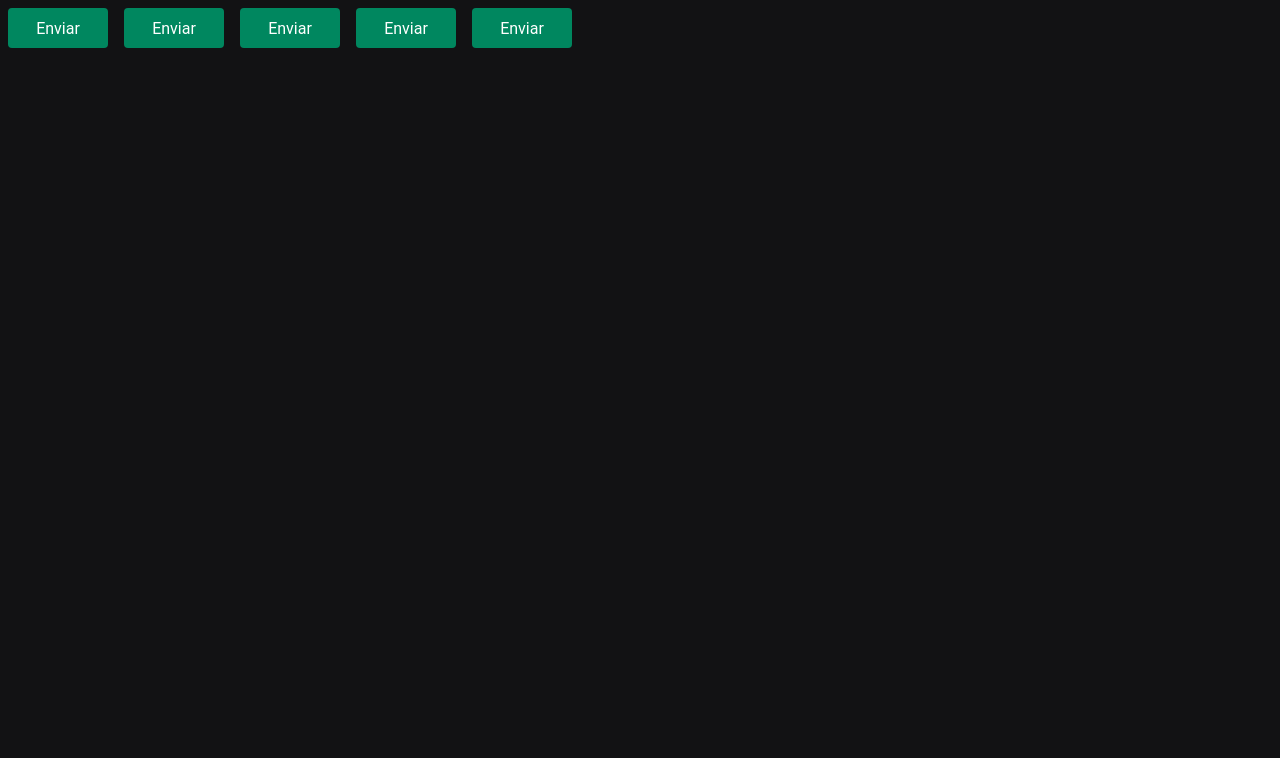
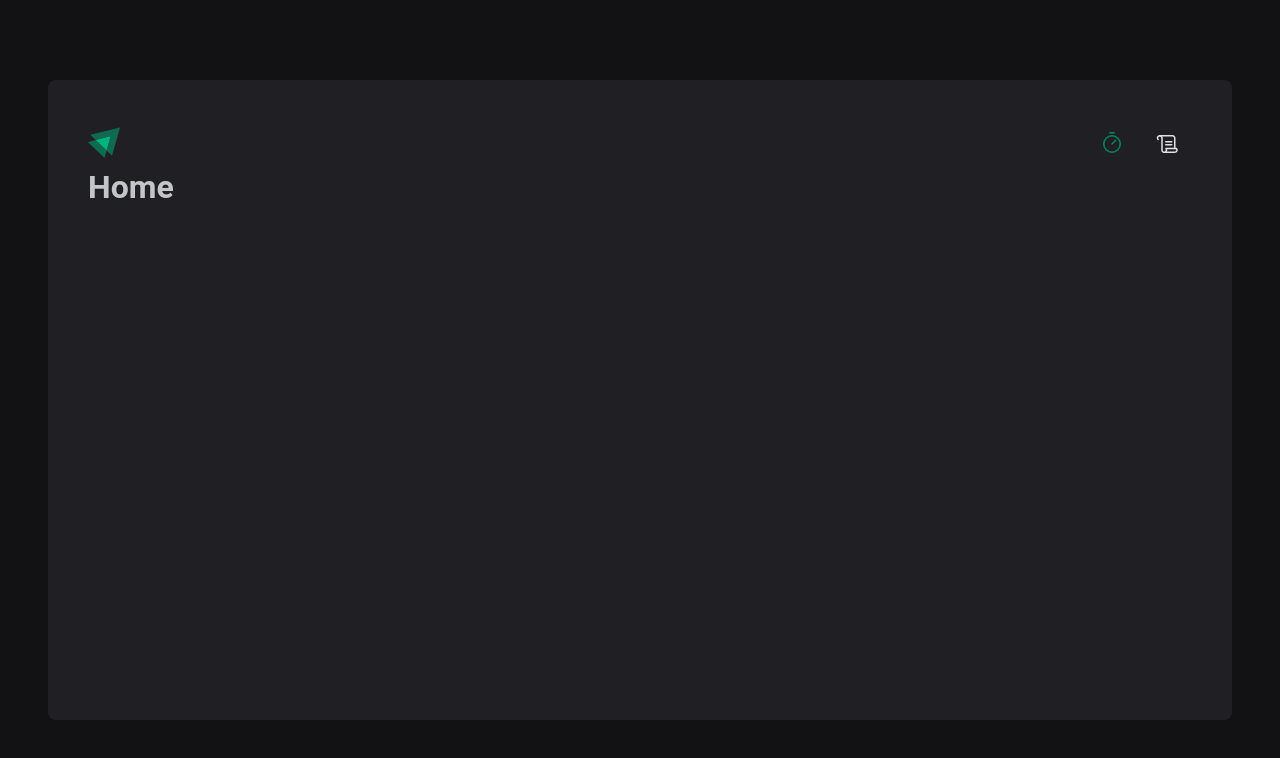
Before and after one commit to vitorsemidio-dev/ignite-timer, a React (Vite) app: page / in a window 1280 px wide. Shown: the top 758 px of the page. Built offline with nearby package versions, Linux system fonts and the light colour scheme.

Commit message:
feat: configuração rotas e criação header

```diff
--- a/package.json
+++ b/package.json
@@ -11,8 +11,10 @@
     "lint:fix": "eslint --ext .ts,.tsx --fix"
   },
   "dependencies": {
+    "phosphor-react": "^1.4.1",
     "react": "^18.2.0",
     "react-dom": "^18.2.0",
+    "react-router-dom": "^6.3.0",
     "styled-components": "^5.3.5"
   },
   "devDependencies": {
--- a/src/App.tsx
+++ b/src/App.tsx
@@ -1,5 +1,6 @@
+import { BrowserRouter } from "react-router-dom";
 import { ThemeProvider } from "styled-components";
-import { Button } from "./components/Button";
+import { Router } from "./Router";
 import { GlobalStyle } from "./styles/global";
 import { defaultTheme } from "./styles/themes/default";
 
@@ -7,11 +8,9 @@
   return (
     <ThemeProvider theme={defaultTheme}>
       <GlobalStyle />
-      <Button variant="primary" />
-      <Button variant="secondary" />
-      <Button variant="success" />
-      <Button variant="danger" />
-      <Button />
+      <BrowserRouter>
+        <Router />
+      </BrowserRouter>
     </ThemeProvider>
   );
 }
--- /dev/null
+++ b/src/Router.tsx
@@ -0,0 +1,16 @@
+import { Route, Routes } from "react-router-dom";
+import { DefaultLayout } from "./layouts/DefaultLayout";
+
+import { History } from "./pages/History";
+import { Home } from "./pages/Home";
+
+export function Router() {
+  return (
+    <Routes>
+      <Route path="/" element={<DefaultLayout />}>
+        <Route path="/" element={<Home />} />
+        <Route path="/history" element={<History />} />
+      </Route>
+    </Routes>
+  );
+}
--- a/src/components/Button.styles.ts
+++ /dev/null
@@ -1,24 +0,0 @@
-import styled from "styled-components";
-
-export type ButtonVariant = 'primary' | 'secondary' | 'danger' | 'success';
-
-interface ButtonContainerProps {
-  variant: ButtonVariant;
-}
-
-const buttonVariants = {
-  primary: 'purple',
-  secondary: 'orange',
-  danger: 'red',
-  success: 'green'
-}
-
-export const ButtonContainer = styled.button<ButtonContainerProps>`
-  width: 100px;
-  height: 40px;
-  border-radius: 4px;
-  border: 0;
-  margin: 8px;
-  background-color: ${props => props.theme['green-500']};
-  color: ${props => props.theme.white};
-`;
--- a/src/components/Button.tsx
+++ /dev/null
@@ -1,9 +0,0 @@
-import { ButtonContainer, ButtonVariant } from "./Button.styles";
-
-interface ButtonProps {
-  variant?: ButtonVariant;
-}
-
-export function Button({ variant = 'primary' }: ButtonProps) {
-  return <ButtonContainer variant={variant}>Enviar</ButtonContainer>
-}
--- /dev/null
+++ b/src/components/Header/index.tsx
@@ -0,0 +1,22 @@
+import { Scroll, Timer } from "phosphor-react";
+import { NavLink } from "react-router-dom";
+import logoIgnite from "../../assets/logo-ignite.svg";
+import { HeaderContainer } from "./styles";
+
+export function Header() {
+  return (
+    <HeaderContainer>
+      <span>
+        <img src={logoIgnite} alt="" />
+      </span>
+      <nav>
+        <NavLink to="/" title="Timer">
+          <Timer size={24} />
+        </NavLink>
+        <NavLink to="/history" title="Histórico">
+          <Scroll size={24} />
+        </NavLink>
+      </nav>
+    </HeaderContainer>
+  );
+}
--- /dev/null
+++ b/src/components/Header/styles.ts
@@ -0,0 +1,27 @@
+import styled from "styled-components";
+
+export const HeaderContainer = styled.header`
+  display: flex;
+  align-items: center;
+  justify-content: space-between;
+  nav {
+    display: flex;
+    gap: 0.5rem;
+    a {
+      width: 3rem;
+      height: 3rem;
+      display: flex;
+      justify-content: center;
+      align-items: center;
+      color: ${(props) => props.theme["gray-100"]};
+      border-top: 3px solid transparent;
+      border-bottom: 3px solid transparent;
+      &:hover {
+        border-bottom: 3px solid ${(props) => props.theme["green-500"]};
+      }
+      &.active {
+        color: ${(props) => props.theme["green-500"]};
+      }
+    }
+  }
+`;
--- /dev/null
+++ b/src/layouts/DefaultLayout/index.tsx
@@ -0,0 +1,12 @@
+import { Outlet } from "react-router-dom";
+import { Header } from "../../components/Header";
+import { LayoutContainer } from "./styles";
+
+export function DefaultLayout() {
+  return (
+    <LayoutContainer>
+      <Header />
+      <Outlet />
+    </LayoutContainer>
+  );
+}
--- /dev/null
+++ b/src/layouts/DefaultLayout/styles.ts
@@ -0,0 +1,14 @@
+import styled from "styled-components";
+
+export const LayoutContainer = styled.div`
+  max-width: 74rem;
+  height: calc(100vh - 10rem);
+  margin: 5rem auto;
+  padding: 2.5rem;
+
+  background: ${(props) => props.theme["gray-800"]};
+  border-radius: 8px;
+
+  display: flex;
+  flex-direction: column;
+`;
--- /dev/null
+++ b/src/pages/History.tsx
@@ -0,0 +1,3 @@
+export function History() {
+  return <h1>History</h1>;
+}
--- /dev/null
+++ b/src/pages/Home.tsx
@@ -0,0 +1,3 @@
+export function Home() {
+  return <h1>Home</h1>;
+}
```
Also changed, not shown: src/assets/logo-ignite.svg (added), 1 other file (tests, documents, lock files or other folders).
